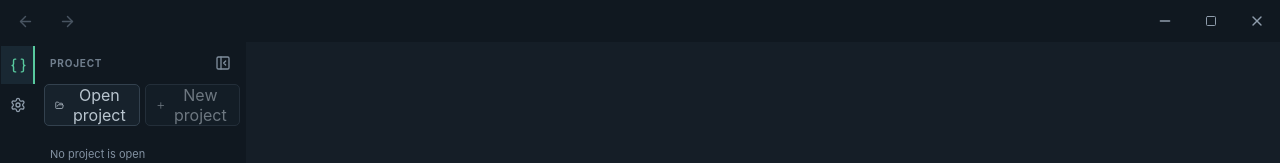
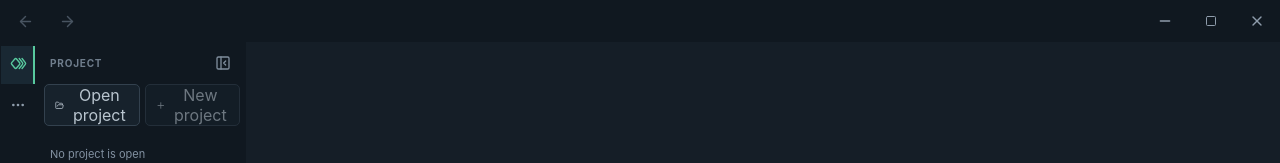
Before and after one commit to ZevixQuatol/IoT-Protocol-Studio, a React (Vite) app in the folder apps/web-ui/: page / in a window 1280 px wide. Shown: the top 163 px of the page. Built offline with nearby package versions, Linux system fonts and the light colour scheme.

Commit message:
style: use itshover animated navigation icons

```diff
--- a/apps/web-ui/package.json
+++ b/apps/web-ui/package.json
@@ -12,6 +12,7 @@
   },
   "dependencies": {
     "lucide-react": "1.31.0",
+    "motion": "^13.1.1",
     "react": "19.2.8",
     "react-dom": "19.2.8"
   },
--- a/apps/web-ui/src/App.tsx
+++ b/apps/web-ui/src/App.tsx
@@ -1,7 +1,6 @@
 import {
   ArrowLeft,
   ArrowRight,
-  Braces,
   ChevronDown,
   ChevronRight,
   CircleAlert,
@@ -18,12 +17,13 @@ import {
   PanelLeftOpen,
   Plus,
   Send,
-  Settings,
   Save,
   Square,
   X,
 } from "lucide-react";
 import { useEffect, useState, type FormEvent, type PointerEvent } from "react";
+import DotsHorizontalIcon from "./icons/dots-horizontal-icon";
+import KeyframesIcon from "./icons/keyframes-icon";
 import {
   closeProject,
   createProtocol,
@@ -547,7 +547,7 @@ export default function App() {
             title={translation.navigation.schema}
             type="button"
           >
-            <Braces size={17} />
+            <KeyframesIcon size={17} />
           </button>
           <button
             aria-current={page === "settings" ? "page" : undefined}
@@ -557,7 +557,7 @@ export default function App() {
             title={translation.navigation.settings}
             type="button"
           >
-            <Settings size={16} />
+            <DotsHorizontalIcon size={16} />
           </button>
         </aside>
 
@@ -671,7 +671,7 @@ export default function App() {
               <>
                 <header className="content-header">
                   <div className="content-heading-icon">
-                    <Settings size={20} />
+                    <DotsHorizontalIcon size={20} />
                   </div>
                   <div>
                     <span className="content-eyebrow">{translation.navigation.settings}</span>
@@ -714,7 +714,7 @@ export default function App() {
               <>
                 <header className="content-header">
                   <div className="content-heading-icon">
-                    {selectedProtocol ? <FileCode2 size={20} /> : <Braces size={20} />}
+                    {selectedProtocol ? <FileCode2 size={20} /> : <KeyframesIcon size={20} />}
                   </div>
                   <div className="content-heading-copy">
                     <span className="content-eyebrow">{project.name}</span>
@@ -730,7 +730,7 @@ export default function App() {
                 <div className="content-body">
                   {!selectedProtocol ? (
                     <div className="content-state">
-                      <Braces size={26} />
+                      <KeyframesIcon size={26} />
                       <strong>{translation.workspace.selectProtocol}</strong>
                       <span>{translation.workspace.selectProtocolHint}</span>
                     </div>
--- /dev/null
+++ b/apps/web-ui/src/icons/dots-horizontal-icon.tsx
@@ -0,0 +1,73 @@
+import { motion, useAnimate } from "motion/react";
+import { forwardRef, useCallback, useImperativeHandle } from "react";
+import type { AnimatedIconHandle, AnimatedIconProps } from "./types";
+
+const DotsHorizontalIcon = forwardRef<AnimatedIconHandle, AnimatedIconProps>(
+  ({ size = 24, color = "currentColor", strokeWidth = 2, className = "" }, ref) => {
+    const [scope, animate] = useAnimate();
+
+    const start = useCallback(async () => {
+      animate(".dot-left", { x: [-2, 0], scale: [1, 1.2, 1] }, { duration: 0.3, ease: "easeOut" });
+      animate(
+        ".dot-center",
+        { scale: [1, 1.3, 1] },
+        { duration: 0.3, delay: 0.1, ease: "easeOut" },
+      );
+      animate(
+        ".dot-right",
+        { x: [2, 0], scale: [1, 1.2, 1] },
+        { duration: 0.3, delay: 0.2, ease: "easeOut" },
+      );
+    }, [animate]);
+
+    const stop = useCallback(() => {
+      animate(
+        ".dot-left, .dot-center, .dot-right",
+        { x: 0, scale: 1 },
+        { duration: 0.2, ease: "easeInOut" },
+      );
+    }, [animate]);
+
+    useImperativeHandle(ref, () => ({ startAnimation: start, stopAnimation: stop }));
+
+    return (
+      <motion.svg
+        ref={scope}
+        xmlns="http://www.w3.org/2000/svg"
+        width={size}
+        height={size}
+        viewBox="0 0 24 24"
+        fill="none"
+        stroke={color}
+        strokeWidth={strokeWidth}
+        strokeLinecap="round"
+        strokeLinejoin="round"
+        className={`cursor-pointer ${className}`}
+        onHoverStart={start}
+        onHoverEnd={stop}
+        aria-hidden="true"
+      >
+        <path stroke="none" d="M0 0h24v24H0z" fill="none" />
+        <motion.path
+          d="M5 12m-1 0a1 1 0 1 0 2 0a1 1 0 1 0 -2 0"
+          className="dot-left"
+          style={{ transformOrigin: "50% 50%" }}
+        />
+        <motion.path
+          d="M12 12m-1 0a1 1 0 1 0 2 0a1 1 0 1 0 -2 0"
+          className="dot-center"
+          style={{ transformOrigin: "50% 50%" }}
+        />
+        <motion.path
+          d="M19 12m-1 0a1 1 0 1 0 2 0a1 1 0 1 0 -2 0"
+          className="dot-right"
+          style={{ transformOrigin: "50% 50%" }}
+        />
+      </motion.svg>
+    );
+  },
+);
+
+DotsHorizontalIcon.displayName = "DotsHorizontalIcon";
+
+export default DotsHorizontalIcon;
--- /dev/null
+++ b/apps/web-ui/src/icons/keyframes-icon.tsx
@@ -0,0 +1,61 @@
+import { motion, useAnimate } from "motion/react";
+import { forwardRef, useCallback, useImperativeHandle } from "react";
+import type { AnimatedIconHandle, AnimatedIconProps } from "./types";
+
+const KeyframesIcon = forwardRef<AnimatedIconHandle, AnimatedIconProps>(
+  ({ size = 24, color = "currentColor", strokeWidth = 2, className = "" }, ref) => {
+    const [scope, animate] = useAnimate();
+
+    const start = useCallback(async () => {
+      animate(".frame-1", { x: [0, -2, 0] }, { duration: 0.4, ease: "easeInOut" });
+      animate(".frame-2", { x: [0, 2, 0] }, { duration: 0.4, ease: "easeInOut", delay: 0.1 });
+      animate(".frame-3", { x: [0, 4, 0] }, { duration: 0.4, ease: "easeInOut", delay: 0.2 });
+    }, [animate]);
+
+    const stop = useCallback(() => {
+      animate(".frame-1, .frame-2, .frame-3", { x: 0 }, { duration: 0.2, ease: "easeOut" });
+    }, [animate]);
+
+    useImperativeHandle(ref, () => ({ startAnimation: start, stopAnimation: stop }));
+
+    return (
+      <motion.div
+        ref={scope}
+        className={`inline-flex cursor-pointer items-center justify-center ${className}`}
+        onHoverStart={start}
+        onHoverEnd={stop}
+      >
+        <svg
+          xmlns="http://www.w3.org/2000/svg"
+          width={size}
+          height={size}
+          viewBox="0 0 24 24"
+          fill="none"
+          stroke={color}
+          strokeWidth={strokeWidth}
+          strokeLinecap="round"
+          strokeLinejoin="round"
+          aria-hidden="true"
+        >
+          <path stroke="none" d="M0 0h24v24H0z" fill="none" />
+          <motion.path
+            className="frame-1"
+            d="M9.225 18.412a1.595 1.595 0 0 1 -1.225 .588c-.468 0 -.914 -.214 -1.225 -.588l-4.361-5.248a1.844 1.844 0 0 1 0-2.328l4.361-5.248a1.595 1.595 0 0 1 1.225-.588c.468 0 .914 .214 1.225 .588l4.361 5.248a1.844 1.844 0 0 1 0 2.328l-4.361 5.248z"
+          />
+          <motion.path
+            className="frame-2"
+            d="M17 5l4.586 5.836a1.844 1.844 0 0 1 0 2.328l-4.586 5.836"
+          />
+          <motion.path
+            className="frame-3"
+            d="M13 5l4.586 5.836a1.844 1.844 0 0 1 0 2.328l-4.586 5.836"
+          />
+        </svg>
+      </motion.div>
+    );
+  },
+);
+
+KeyframesIcon.displayName = "KeyframesIcon";
+
+export default KeyframesIcon;
--- /dev/null
+++ b/apps/web-ui/src/icons/types.ts
@@ -0,0 +1,28 @@
+import type { SVGProps } from "react";
+
+export interface AnimatedIconProps extends Omit<
+  SVGProps<SVGSVGElement>,
+  | "ref"
+  | "onAnimationStart"
+  | "onAnimationEnd"
+  | "onAnimationIteration"
+  | "onDrag"
+  | "onDragEnd"
+  | "onDragEnter"
+  | "onDragExit"
+  | "onDragLeave"
+  | "onDragOver"
+  | "onDragStart"
+  | "onDrop"
+  | "values"
+> {
+  size?: number | string;
+  color?: string;
+  strokeWidth?: number;
+  className?: string;
+}
+
+export interface AnimatedIconHandle {
+  startAnimation: () => void;
+  stopAnimation: () => void;
+}
```
Also changed, not shown: 1 other file (tests, documents, lock files or other folders).
